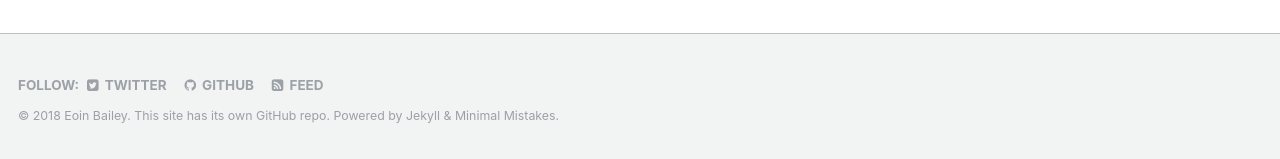
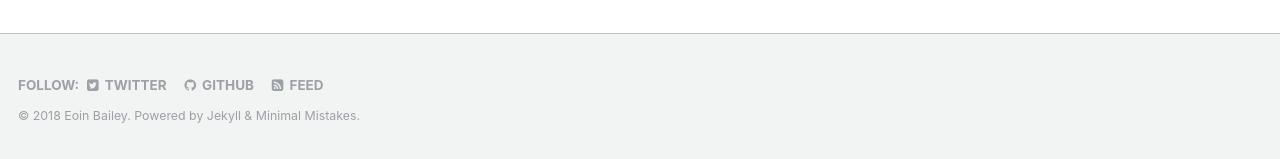
Before and after one commit to baileye/baileye.github.io, a Jekyll site: the page built from index.html, in a window 1280 px wide and 1031 px high. Shown: the part 869-1028 px from the top of the window. Built offline with Jekyll 4.4.1, drawn with Linux system fonts in a browser that asks for light colours; the list of posts is cut into pages by our own code.

Commit message:
remove github link

```diff
--- a/_includes/footer.html
+++ b/_includes/footer.html
@@ -21,5 +21,5 @@
   </ul>
 </div>
 
-<div class="page__footer-copyright">&copy; {{ site.time | date: '%Y' }} {{ site.name | default: site.title }}. This site has its own <a href="{{ site.gh_repo}}">GitHub repo</a>.
+<div class="page__footer-copyright">&copy; {{ site.time | date: '%Y' }} {{ site.name | default: site.title }}.
 {{ site.data.ui-text[site.locale].powered_by }} <a href="http://jekyllrb.com" rel="nofollow">Jekyll</a> &amp; <a href="https://mademistakes.com/work/minimal-mistakes-jekyll-theme/" rel="nofollow">Minimal Mistakes</a>.</div>
```
